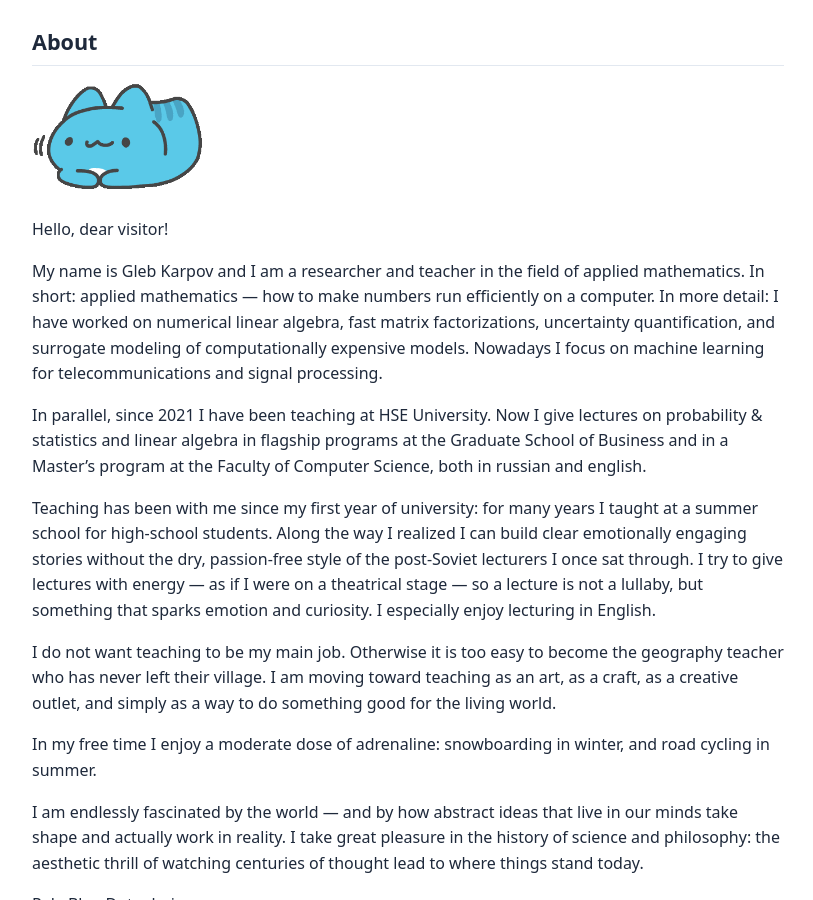
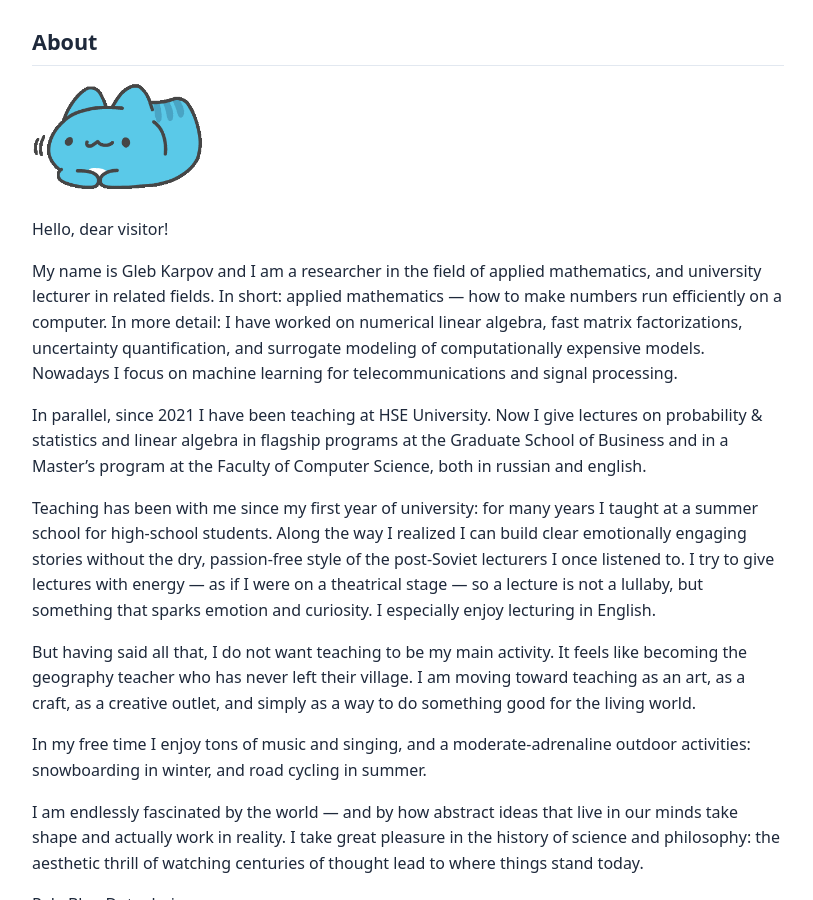
Before and after one commit to glkarpov/glkarpov.github.io, a Jekyll site: the page built from index.html, in a window 1280 px wide and 900 px high, scrolled down 194 px. Shown: the whole window, without its empty margins (232-1045 px from the left). Built offline with Jekyll 4.4.1, drawn with Linux system fonts in a browser that asks for light colours.

Commit message:
bio slightly reviewed

```diff
--- a/_config.yml
+++ b/_config.yml
@@ -13,7 +13,7 @@ linkedin: ""
 about: |
   Hello, dear visitor!
 
-  My name is Gleb Karpov and I am a researcher and teacher in the field of applied mathematics.
+  My name is Gleb Karpov and I am a researcher in the field of applied mathematics, and university lecturer in related fields.
   In short: applied mathematics — how to make numbers run efficiently on a computer.
   In more detail: I have worked on numerical linear algebra, fast matrix factorizations,
   uncertainty quantification, and surrogate modeling of computationally expensive models. Nowadays I focus on machine learning
@@ -27,16 +27,16 @@ about: |
   my first year of university: for many years I taught at a summer school for high-school students.
   Along the way I realized I can build clear
   emotionally engaging stories without the dry, passion-free style
-  of the post-Soviet lecturers I once sat through. I try to give lectures with energy — as if I were
+  of the post-Soviet lecturers I once listened to. I try to give lectures with energy — as if I were
   on a theatrical stage — so a lecture is not a lullaby, but something that sparks emotion and curiosity.
   I especially enjoy lecturing in English.
 
-  I do not want teaching to be my main job. Otherwise it is too easy to become the geography
+  But having said all that, I do not want teaching to be my main activity. It feels like becoming the geography
   teacher who has never left their village.
   I am moving toward teaching as an art, as a craft, as a creative outlet,
   and simply as a way to do something good for the living world.
 
-  In my free time I enjoy a moderate dose of adrenaline: snowboarding in winter, and road cycling in summer.
+  In my free time I enjoy tons of music and singing, and a moderate-adrenaline outdoor activities: snowboarding in winter, and road cycling in summer.
 
   I am endlessly fascinated by the world — and by how abstract ideas that live in our minds
   take shape and actually work in reality. I take great pleasure in the history of science and
@@ -92,7 +92,7 @@ experience:
       Teaching lectures and seminars for "Probability Theory and Mathematical Statistics" course across various educational programs at the Graduate School of Business, HSE University both in Russian and English.
   - position: "Lecturer"
     organization: "OTUS Online School"
-    period: "July 2021 - Present"
+    period: "July 2021 - July 2026"
     description: |
       Teaching lectures on selected topics from linear algebra, optimization, and statistics that find applications in data science and machine learning.
 
```
